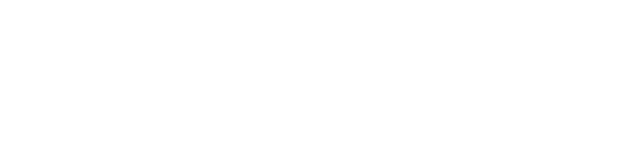
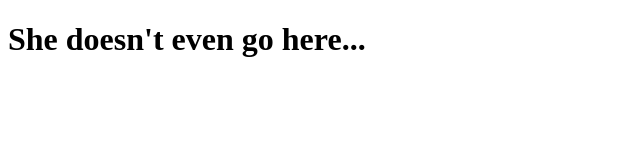
Before and after one commit to CestLou/TestProject, a plain HTML site: page index.html in a window 1280 px wide. Shown: the whole page, without its empty margins (0-640 px from the left). Drawn offline with Linux system fonts and the light colour scheme.

Commit message:
entered text

```diff
--- a/index.html
+++ b/index.html
@@ -1,3 +1,2 @@
 <!DOCTYPE html>
-<p>
-</p>
+<h1> She doesn't even go here...</h1>
```
